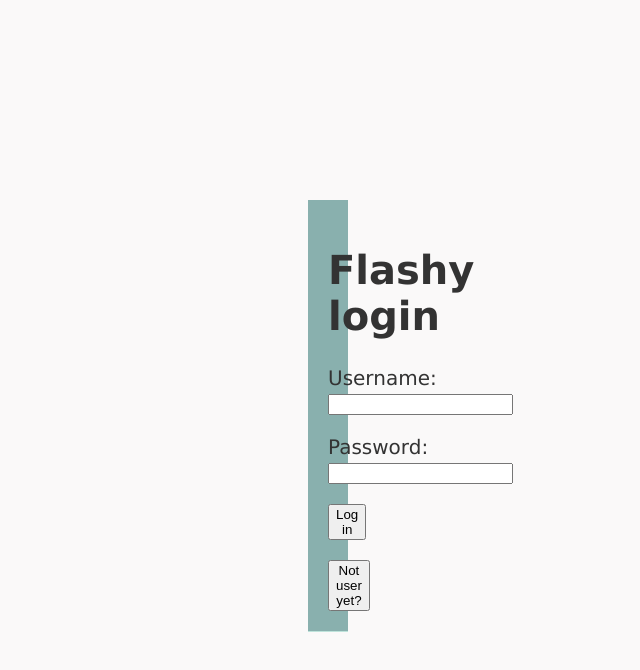
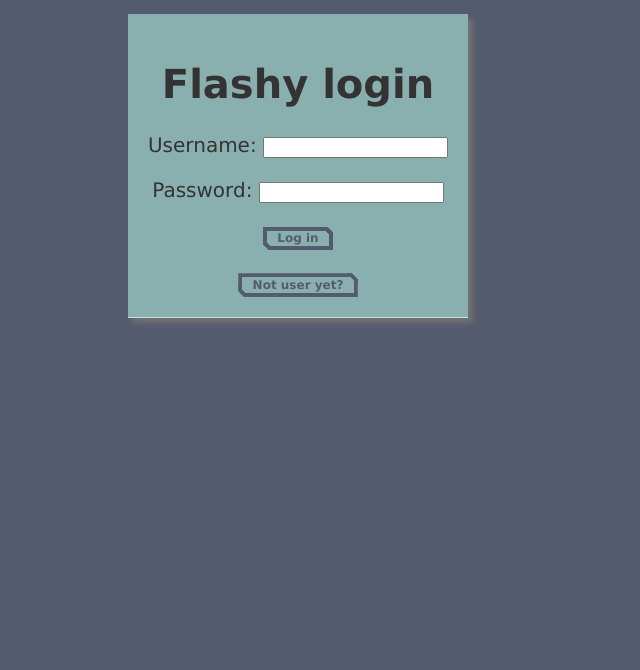
Before and after one commit to ThomasHWik/Flashy-frontend, a React (Create React App) app: page / in a window 1280 px wide. Shown: the top 670 px of the page, without its empty margins (342-982 px from the left). Built offline with nearby package versions, Linux system fonts and the light colour scheme.

Commit message:
Resolve "fix design on login page"

```diff
--- a/src/components/css/login.css
+++ b/src/components/css/login.css
@@ -1,12 +1,61 @@
+.container {
+    background-color: #555B6E;
+    position: absolute;
+    width: 100%;
+    height: 100%;
+    justify-content: center;
+}
+
 .login {
+    position: relative;
+    margin: auto;
+
     background-color: #89B0AE;
     padding: 20px;
     text-align: center;
     font-size: 20px;
     color: #333;
     border-bottom: 1px solid #BEE3DB;
-    margin-top: 200px;
-    margin-left: 650px;
-    margin-right: 650px;
+    box-shadow: 5px 5px 5px rgb(113, 113, 113);
     font-family: 'Lucida Sans', 'Lucida Sans Regular', 'Lucida Grande', 'Lucida Sans Unicode', Geneva, Verdana, sans-serif;
 }
+
+.create{
+    --border: 4px;
+    --slant: 0.5em;
+    --color: #555B6E;
+
+    font-size: 12px;
+    padding: 0.4em 1.2em;
+    border: none;
+    cursor: pointer;
+    font-weight: bold;
+    color: var(--color);
+    background: linear-gradient(to bottom left, var(--color)  50%,#0000 50.1%) top right, linear-gradient(to top  right, var(--color)  50%,#0000 50.1%)bottom left;
+    background-size: calc(var(--slant) + 1.3*var(--border)) calc(var(--slant) + 1.3*var(--border));
+    background-repeat: no-repeat;
+    box-shadow:
+    0 0 0 200px inset var(--s,#0000),
+    0 0 0 var(--border) inset var(--color);
+    clip-path:
+        polygon(0 0, calc(100% - var(--slant)) 0, 100% var(--slant),
+            100% 100%, var(--slant) 100%,0 calc(100% - var(--slant))
+            );
+    transition: color var(--t,0.3s), background-size 0.3s;
+}
+button:focus-visible {
+    outline-offset: calc(-1*var(--border));
+    outline: var(--border) solid #000c;
+    clip-path: none;
+    background-size: 0 0;
+}
+button:hover,
+button:active{
+    background-size: 100% 100%;
+    color: #fff;
+    --t: 0.2s 0.1s;
+}
+button:active {
+    --s: #0005;
+    transition: none;
+}
--- a/src/components/login.js
+++ b/src/components/login.js
@@ -14,6 +14,14 @@ function Login() {
     const handlePassword = (e) => {
         setUserPassword(e.target.value)
     }
+
+    const buttonStyle = {
+        color: "#FAF9F9",
+        backgroundColor: '#555B6E',
+        fontSize: '20px',
+        fontFamily: 'Lucida Sans',
+        cursor: "pointer"
+    };
 
     // const handleMessage = (e) => {
     //     setMessage(e.target.value)
@@ -35,7 +43,7 @@ function Login() {
         console.log(result.status)
         const parsed = await result.json()
         console.log(parsed)
-        if (result.status == 200) {
+        if (result.status === 200) {
             localStorage.setItem("flashyUserName", name)
             localStorage.setItem("flashyToken", parsed.message)
             localStorage.setItem("flashyIsAdmin", parsed.isadmin)
@@ -47,16 +55,21 @@ function Login() {
     }
 
     return (
+        <div className = "container">
+
             <div className="login">
                 <h1>Flashy login</h1>
                 <p>Username: <input onChange={(e)=>handleUserName (e)} type="text"></input></p>
                 <p>Password: <input onChange={(e)=>handlePassword(e)} type="text"></input></p>
-            <button onClick={() => sendLogin()}>Log in</button>
+                <button className="create"  onClick={() => sendLogin()}>Log in</button>
                 <p>{message}</p>
                 <a href="/createUser">
-                <button>Not user yet?</button>
+                <button className="create">Not user yet?</button>
                 </a>
             </div>
+
+        </div>
+
     )
 }
 
```
Lines whose indentation alone changed are shown as unchanged.
